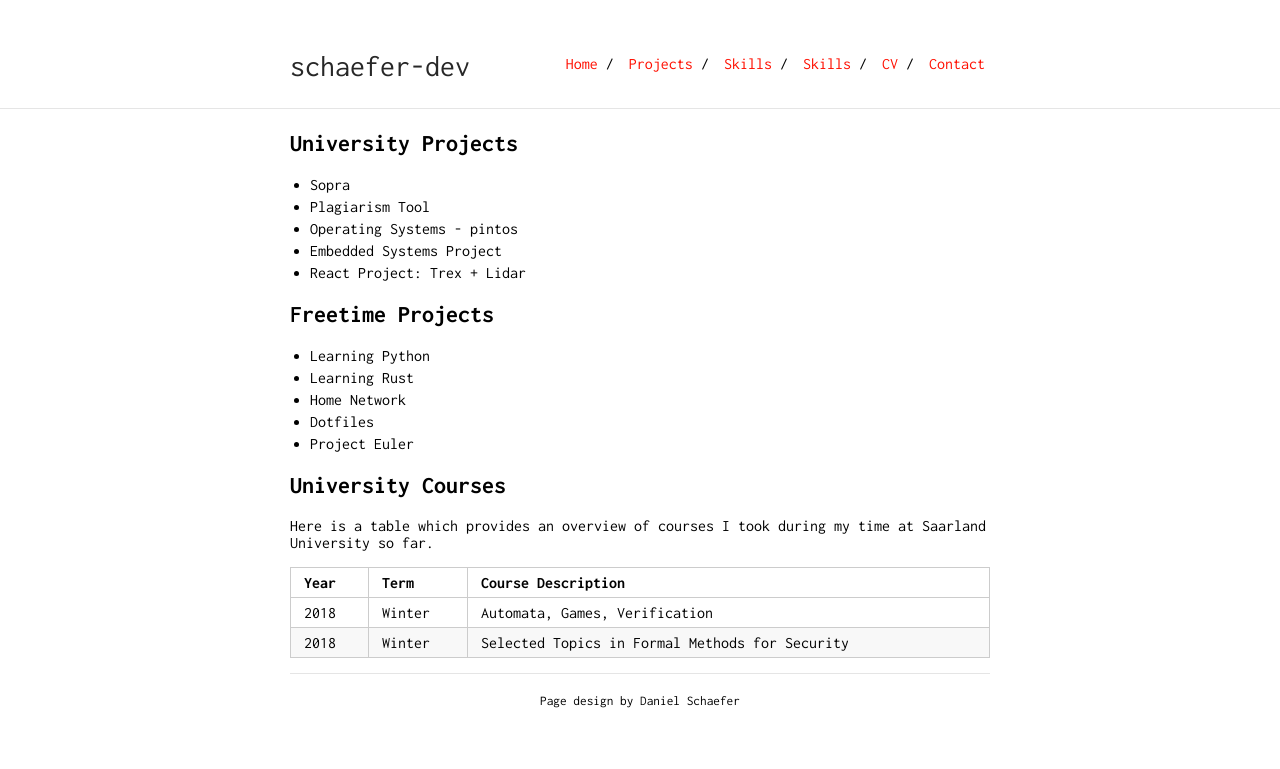
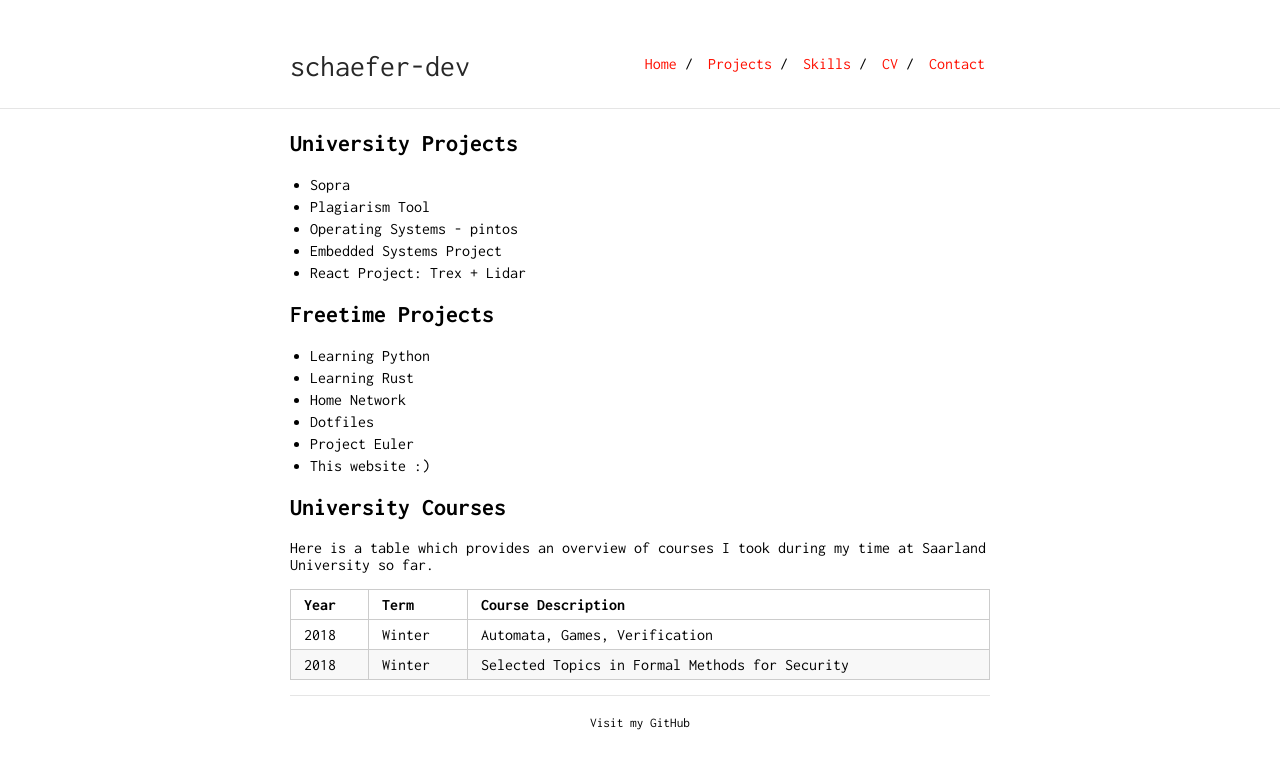
Before and after one commit to schaefer-dev/schaefer-dev.github.io, a Jekyll site: the page built from projects.md, in a window 1280 px wide. Shown: the top 769 px of the page. Built offline with Jekyll 4.4.1, drawn with Linux system fonts in a browser that asks for light colours; our own code applies the rules of GitHub Pages for plain Markdown files.

Commit message:
fixed navbar

```diff
--- a/_config.yml
+++ b/_config.yml
@@ -8,7 +8,7 @@ tracking_id: #
 
 footer: yes
 footer_url: "https://github.com/schaefer-dev"
-footer_text: "Page design by Daniel Schaefer"
+footer_text: "Visit my GitHub"
 
 sass:
     style: compressed
@@ -20,7 +20,6 @@ nav:
  - name: "Projects"
    link: "projects"
  - name: "Skills"
- - name: "Skills"
    link: "skills"
  - name: "CV"
    link: "cv"
--- a/projects.md
+++ b/projects.md
@@ -17,6 +17,7 @@ layout: default
 - Home Network
 - Dotfiles
 - Project Euler
+- This website :)
 
 
 ## University Courses
```
Also changed, not shown: cv.md (+3 -1 lines).
